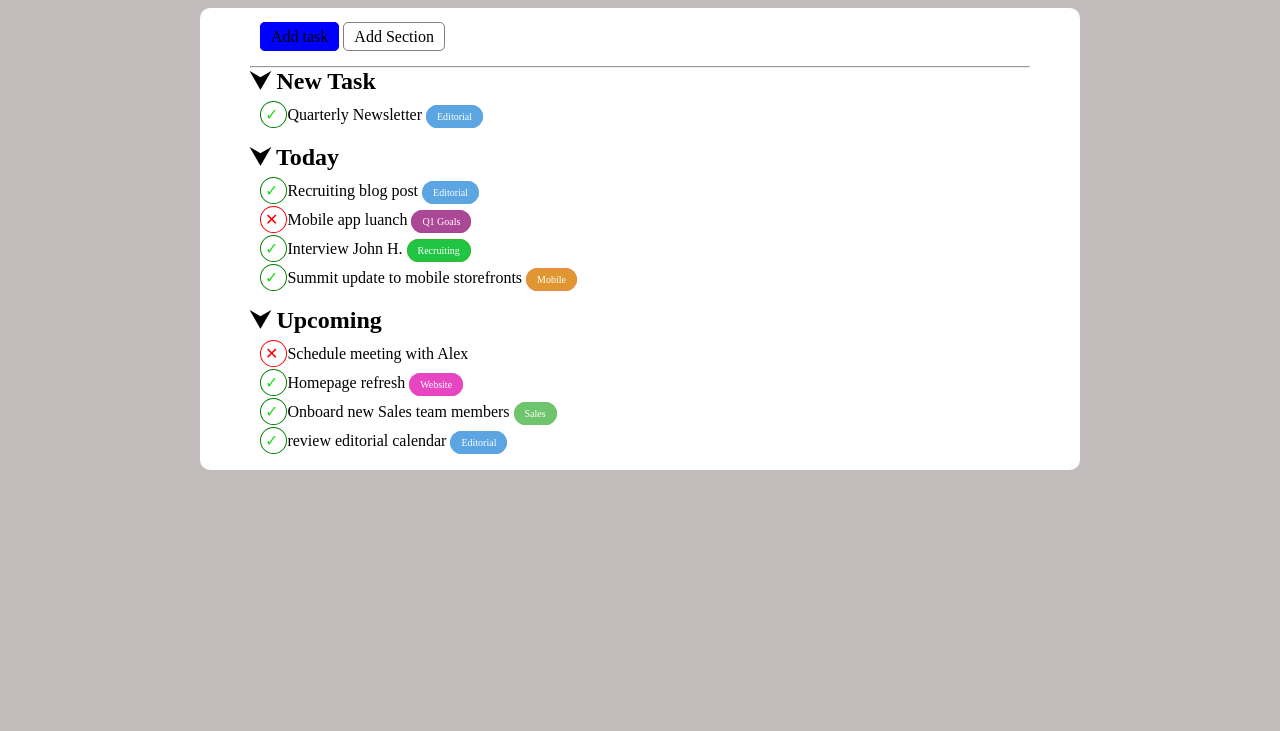
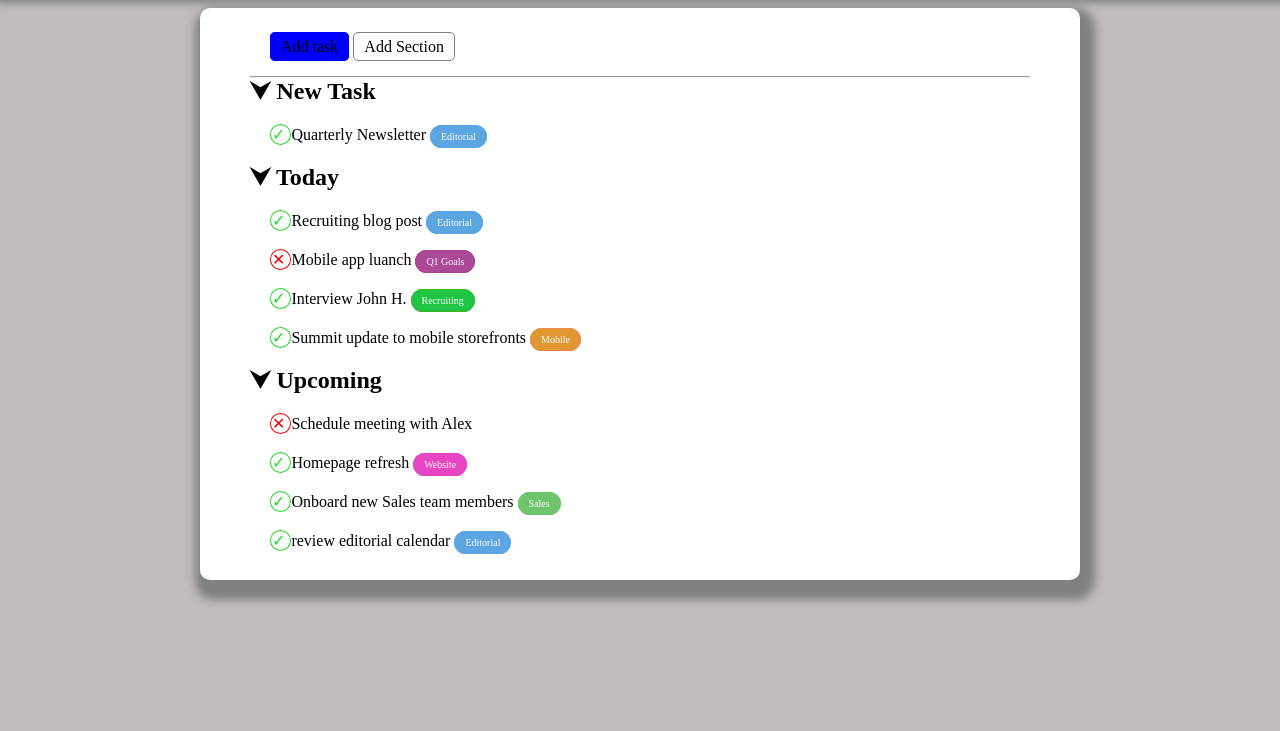
Before and after one commit to GiovanniLafortezza/html-css-toboolist, a plain HTML site: page index.html in a window 1280 px wide. Shown: the part 69-800 px from the top of the page. Drawn offline with Linux system fonts and the light colour scheme.

Commit message:
With Shadow

```diff
--- a/css/style.css
+++ b/css/style.css
@@ -7,6 +7,10 @@
 body {
     background-color: rgb(193, 187, 187);
 
+}
+
+header {
+    box-shadow: 5px 5px 8px 10px gray;
 }
 
 main {
@@ -19,6 +23,7 @@ main {
     margin-left: 200px;
     margin-right: 200px;
     border-radius: 10px ;
+    box-shadow: 5px 10px 8px 10px grey;
 }
 
 .bg-white {
@@ -30,7 +35,7 @@ main {
 }
 
 p {
-    margin:10px;
+    margin:20px;
 }
 
 #blocco-1 {
@@ -54,14 +59,15 @@ p {
 
 .check {
     color:rgb(32, 220, 32);
-    padding:4px;
-    border: 1px solid green;
+    padding:1px;
+    border: 1px solid rgb(32, 220, 32);
     border-radius: 50%;
+
 }
 
 .false {
     color: red;
-    padding: 4px;
+    padding: 1px;
     border: 1px solid red;
     border-radius: 50%;
 
```
Also changed, not shown: index.html (+2 -2 lines).
